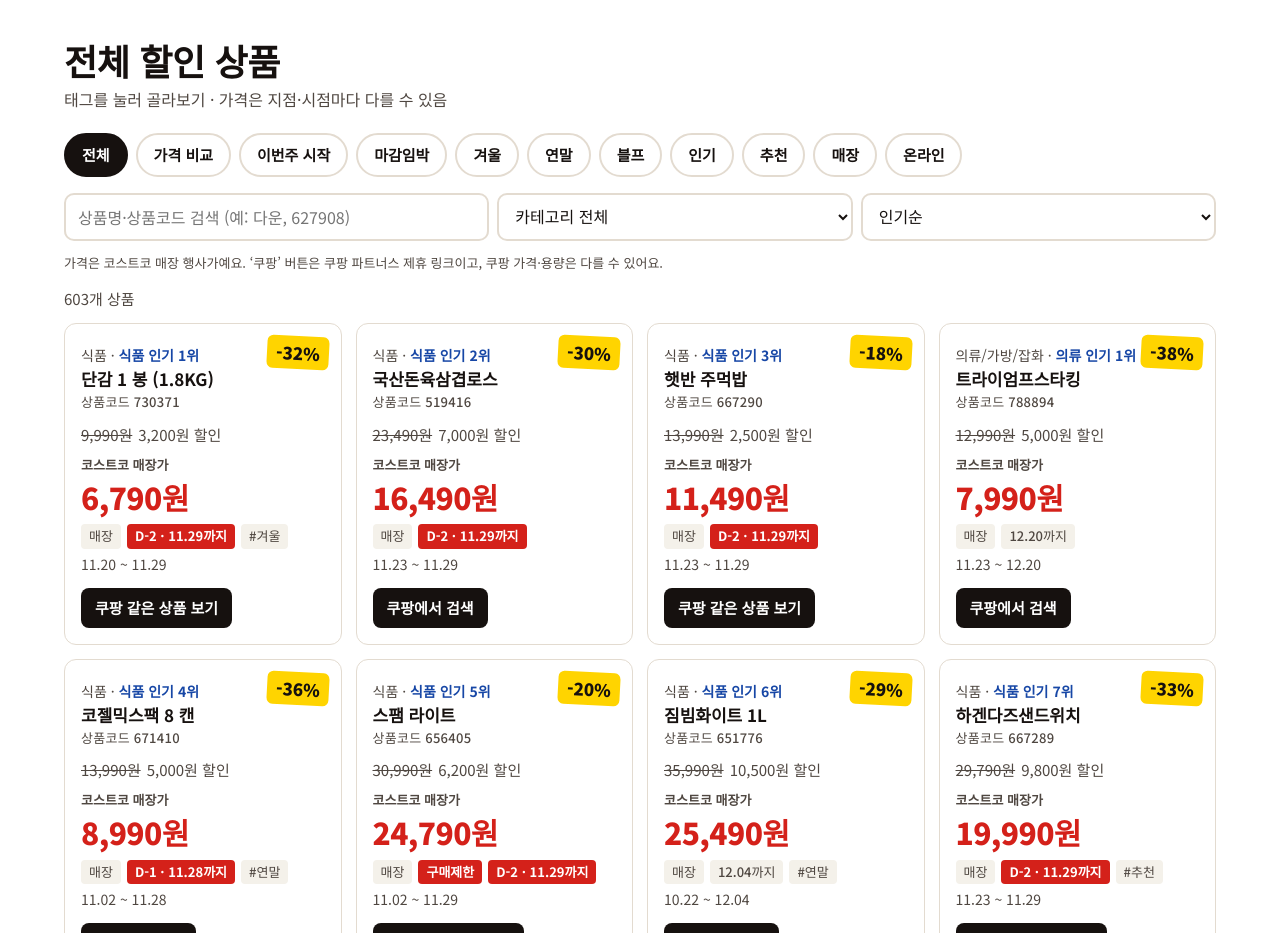
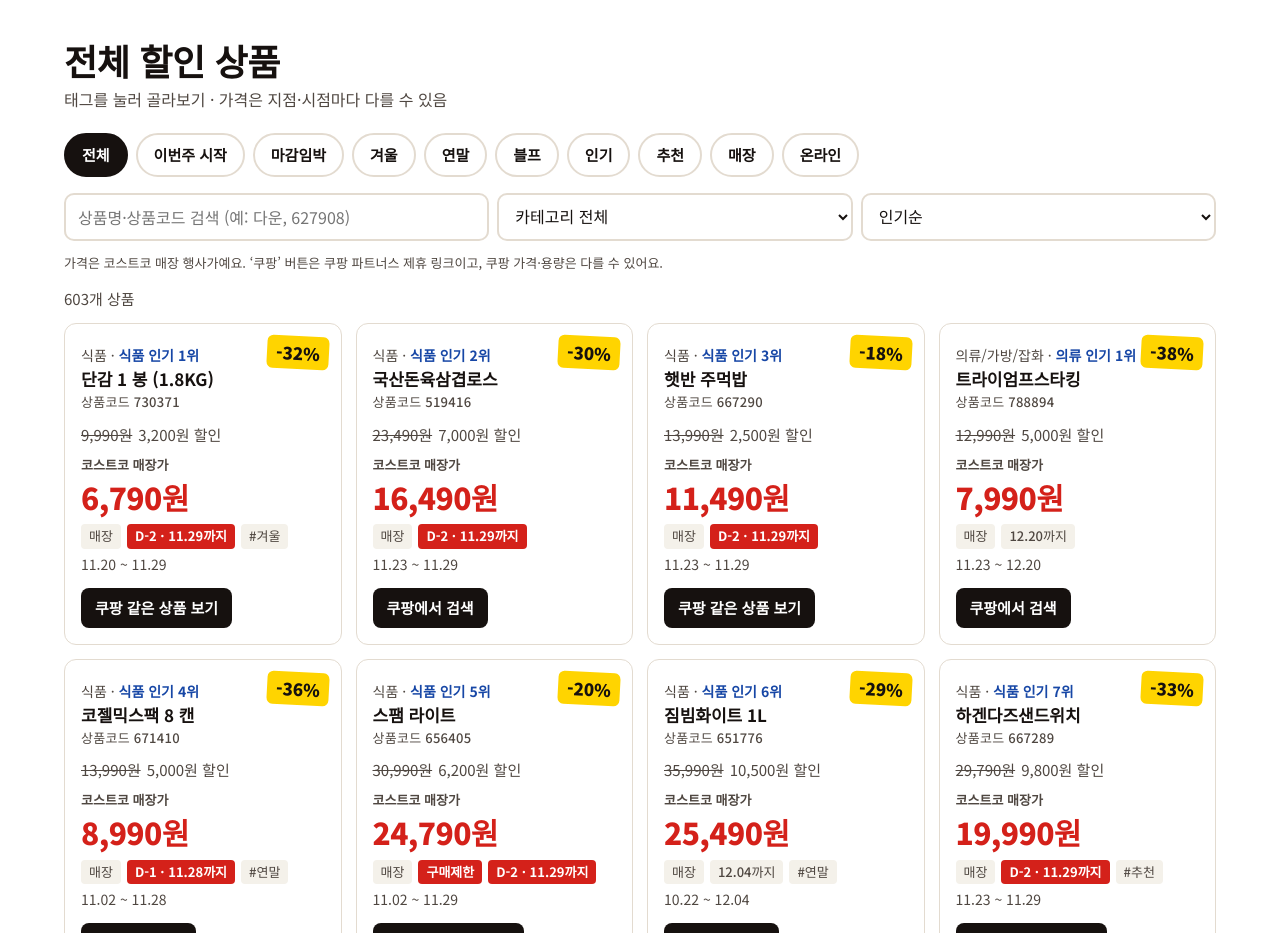
Before and after one commit to zzz7150/gollagolla-data, a plain HTML site: page index.html in a window 1280 px wide. Shown: the part 2560-3493 px from the top of the page. Drawn offline with Linux system fonts and the light colour scheme.

Commit message:
비교 입력 상품이 없으면 '가격 비교' 필터 숨김
Co-Authored-By: Claude Opus 5.5 <noreply@anthropic.com>
Claude-Session: https://claude.ai/code/session_017JveZS1TdrfrJ1c4DGHPvL

```diff
--- a/index.html
+++ b/index.html
@@ -353,7 +353,7 @@ function cmpCard(x,r){const hasCp=r.sellers.some(s=>s.key==="coupang"&&s.url);
     ${GC.html(r,{now:new Date(),period:x.s||x.e?`${md(x.s)}~${md(x.e)}`:""})}
     ${hasCp?"":buy(x)}</article>`}
 function renderCtl(){
-  $("tags").innerHTML=TAGS.map(t=>`<button class="chip" aria-pressed="${t===tag}" data-t="${esc(t)}">${esc(t)}</button>`).join("");
+  $("tags").innerHTML=TAGS.filter(t=>t!=="가격 비교"||DATA.some(x=>cmpOf(x))).map(t=>`<button class="chip" aria-pressed="${t===tag}" data-t="${esc(t)}">${esc(t)}</button>`).join("");
   const cats=[...new Set(DATA.map(x=>x.c))].sort();
   $("cat").innerHTML='<option value="">카테고리 전체</option>'+cats.map(c=>`<option>${esc(c)}</option>`).join("");
 }
```
